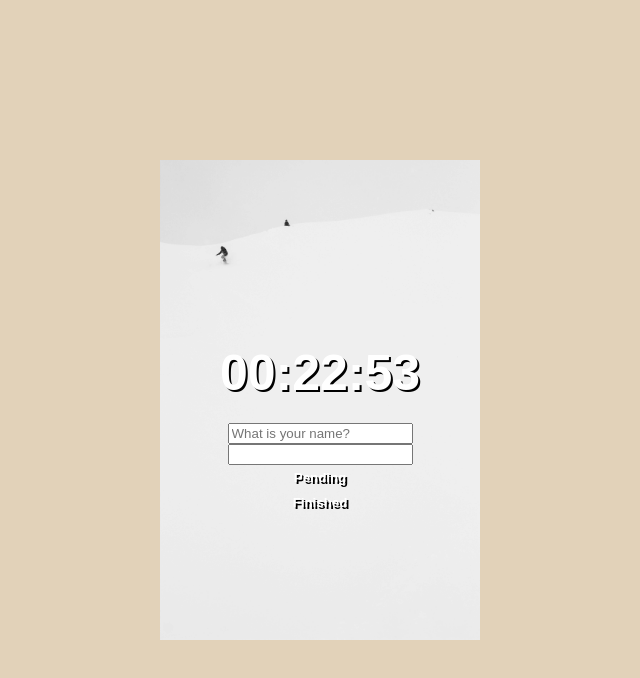
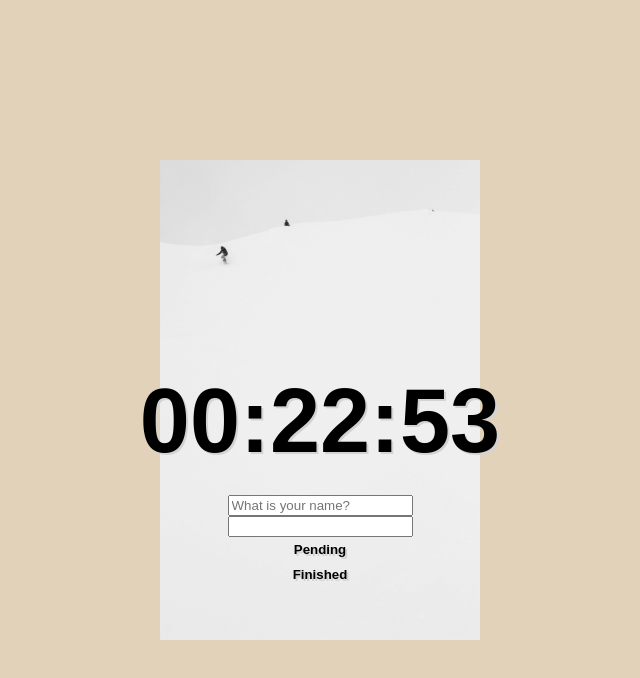
Before and after one commit to superywan/momentum-JS, a plain HTML site: page index.html in a window 1280 px wide. Shown: the whole page, without its empty margins (320-960 px from the left). Drawn offline with Linux system fonts and the light colour scheme.

Commit message:
fix style

```diff
--- a/css/style.css
+++ b/css/style.css
@@ -22,7 +22,8 @@ body {
 }
 
 .clearBorder {
-  text-shadow: 2px 2px #000000;
+  text-shadow: 2px 2px #d3d3d3;
+  color: black;
 }
 
 .form,
@@ -55,7 +56,7 @@ body {
 
 .js-clock {
   margin-bottom: 0;
-  font-size: 50px;
+  font-size: 90px;
 }
 .js-weather {
   margin-top: 0;
```
